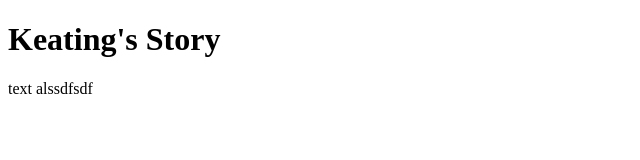
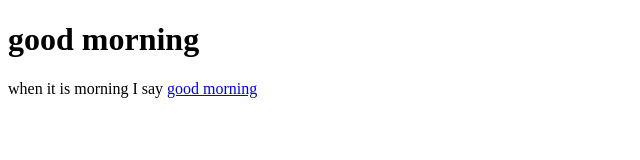
Before and after one commit to keatingro/keatingro, a plain HTML site: page index.html in a window 1280 px wide. Shown: the whole page, without its empty margins (0-640 px from the left). Drawn offline with Linux system fonts and the light colour scheme.

Commit message:
Update index.html

```diff
--- a/index.html
+++ b/index.html
@@ -1,11 +1,11 @@
 <!DOCTYPE html>
 
 <head>
-    <title>Keating's Story</title>
-    <h1>Keating's Story</h1>
+    <title>good morning</title>
+    <h1>good morning</h1>
 </head>
 
 <body>
-    <p>text alssdfsdf</p>
+    <p>when it is morning I say <a href = "page1.html">good morning</a></p>
 </body>
 </html>
```
